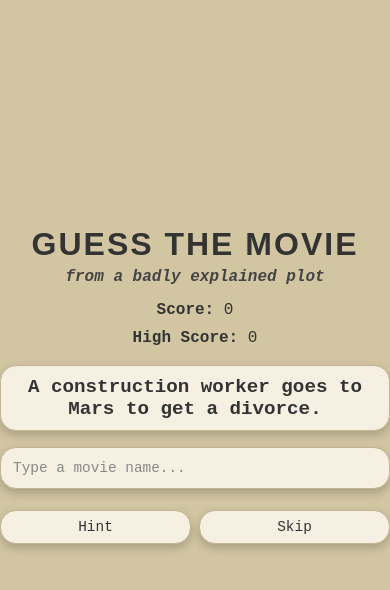
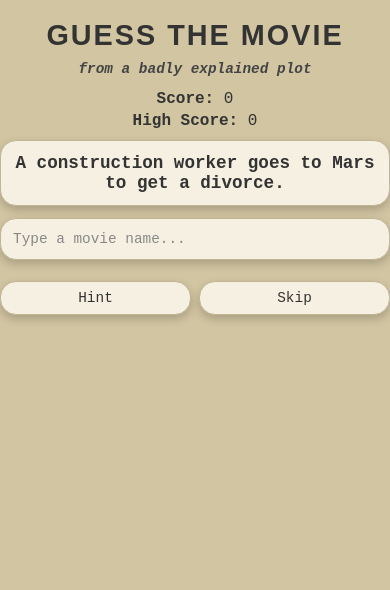
Before and after one commit to astoneham1/movie-plots, a plain HTML site: page index.html in a window 390 px wide. Drawn offline with Linux system fonts and the light colour scheme; a web font is replaced by a local one.

Commit message:
mobile updates

```diff
--- a/style.css
+++ b/style.css
@@ -257,21 +257,33 @@ h3 {
     background-color: #f0f0f0;
 }
 @media (max-width: 600px) {
+    body {
+        justify-content: flex-start;
+        padding-top: 20px;
+    }
+
     #title h1 {
-        font-size: 2rem;
+        font-size: 1.8rem;
+        line-height: 1.1;
+        margin-bottom: 4px;
     }
 
     #title h3 {
-        font-size: 1rem;
+        font-size: 0.9rem;
+        margin-bottom: 8px;
     }
 
     .row {
-        padding: 8px;
+        padding: 6px 12px;
     }
 
     #plot-text {
-        font-size: 1.2rem;
-        padding: 10px;
+        font-size: 1.1rem;
+        padding: 12px;
+    }
+
+    #title p {
+        margin: 4px 0;
     }
 
     .search-wrapper {
```
